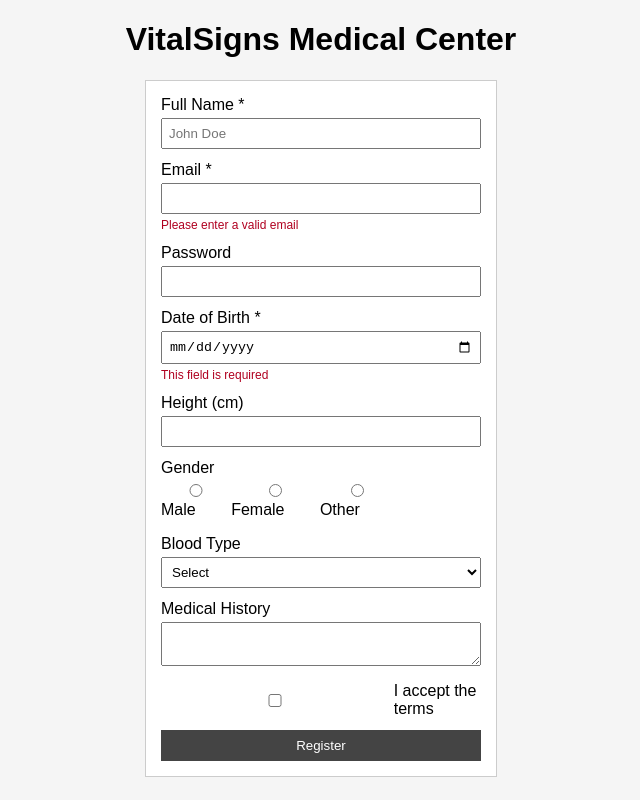
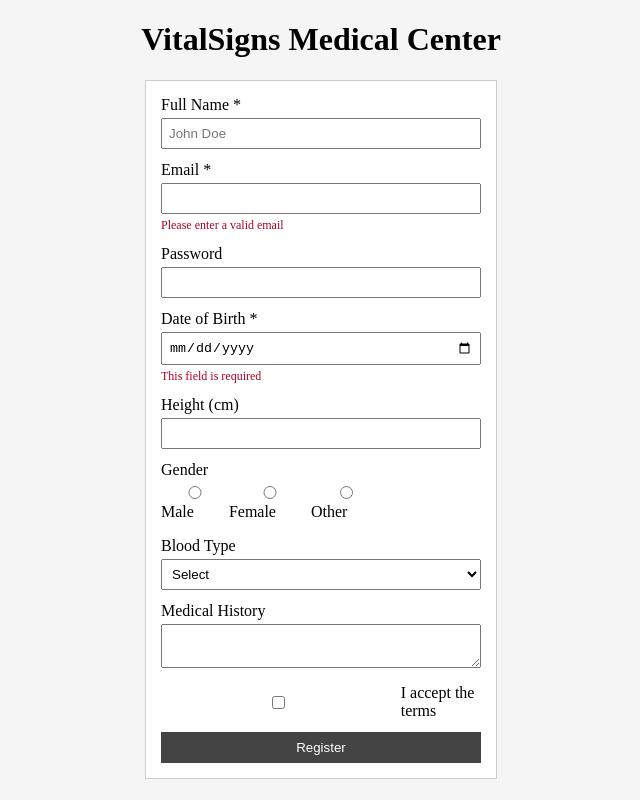
Before and after one commit to NC-EC/vital-signs-intake-form, a website: page public/index.html in a window 1280 px wide. Shown: the whole page, without its empty margins (319-959 px from the left). Drawn offline with Linux system fonts and the light colour scheme.

Commit message:
Remove font-family from body in style.css
Remove Arial font-family from body style

```diff
--- a/public/style.css
+++ b/public/style.css
@@ -1,5 +1,4 @@
 body {
-    font-family: Arial, sans-serif;
     background-color: #f5f5f5;
 }
 
```
